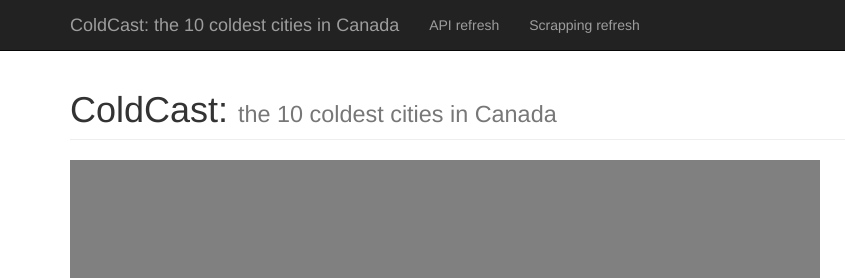
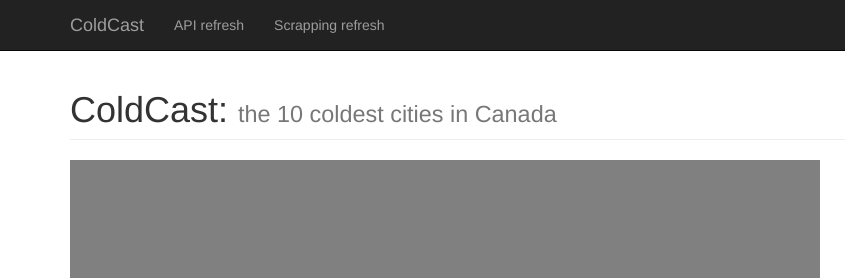
Before and after one commit to veronikaslc/ColdCast, a website: page public/index.html in a window 1280 px wide. Shown: the top 278 px of the page, 0-845 px from the left. Drawn offline with Linux system fonts and the light colour scheme; some packages are replaced by stand-ins of ours; no server answers.

Commit message:
corrections to header
corrections to header

```diff
--- a/public/index.html
+++ b/public/index.html
@@ -49,7 +49,7 @@
                         <span class="icon-bar"></span>
                         <span class="icon-bar"></span>
                     </button>
-                    <a class="navbar-brand" href="#">ColdCast: the 10 coldest cities in Canada</a>
+                    <a class="navbar-brand" href="#">ColdCast</a>
                 </div>
                 <!-- Collect the nav links, forms, and other content for toggling -->
                 <div class="collapse navbar-collapse" id="bs-example-navbar-collapse-1">
```
